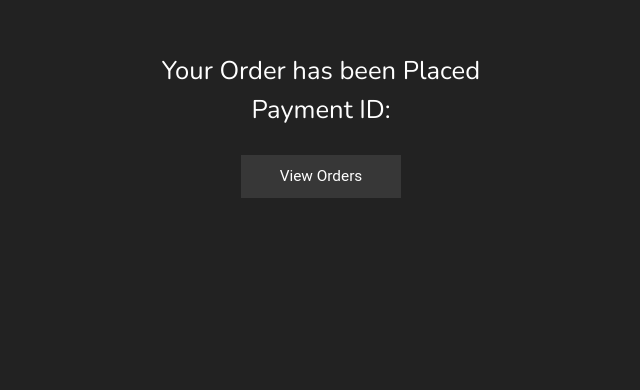
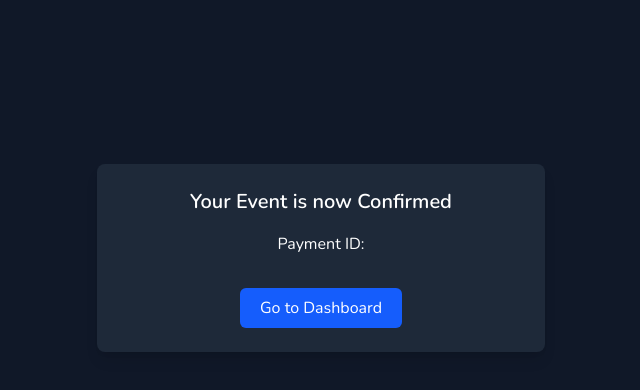
Before and after one commit to supradeepmukherjee/EventSpark, a React (Vite) app in the folder Frontend/: page /success in a window 1280 px wide. Shown: the part 142-532 px from the top of the page, without its empty margins (319-959 px from the left). Built offline with nearby package versions, Linux system fonts and the light colour scheme.

Commit message:
Payment Styling

```diff
--- a/Frontend/src/components/Payment.jsx
+++ b/Frontend/src/components/Payment.jsx
@@ -65,19 +65,23 @@ const Payment = () => {
             .catch(err => console.log(err))
     }, [id])
     return (
-        <p>
-            <div className="payment">
+        <div className="min-h-screen flex items-center justify-center ">
+            <div className="w-full max-w-xs">
                 <button
                     type="submit"
                     ref={payBtn}
                     disabled={loading || !clickable}
                     onClick={submitHandler}
-                    className='paymentBtn'
+                    className={`w-full px-6 py-2 text-2xl text-white font-semibold rounded-md transition
+                ${(loading || !clickable)
+                            ? 'bg-gray-400 cursor-not-allowed'
+                            : 'bg-blue-600 hover:bg-blue-700 cursor-pointer'}
+            `}
                 >
                     {(loading || !clickable) ? 'Please Wait...' : `Pay Rs. ${total}`}
                 </button>
             </div>
-        </p>
+        </div>
     )
 }
 
--- a/Frontend/src/components/Success.jsx
+++ b/Frontend/src/components/Success.jsx
@@ -1,16 +1,21 @@
 import { Link, useSearchParams } from 'react-router-dom'
 
 const Success = () => (
-    <div className="success text-white">
-        <p>
-            Your Order has been Placed
-        </p>
-        <p>
-            Payment ID: {useSearchParams()[0].get('ref')}
-        </p>
-        <Link to={'/myorders'}>
-            View Orders
-        </Link>
+    <div className="min-h-screen flex items-center justify-center bg-gray-900">
+        <div className="bg-gray-800 text-white p-6 rounded-lg shadow-lg max-w-md w-full text-center space-y-4">
+            <p className="text-xl font-semibold">
+                Your Event is now Confirmed
+            </p>
+            <p>
+                Payment ID: {useSearchParams()[0].get('ref')}
+            </p>
+            <Link
+                to="/customer-dashboard"
+                className="inline-block mt-4 px-5 py-2 bg-blue-600 hover:bg-blue-700 text-white rounded-md transition"
+            >
+                Go to Dashboard
+            </Link>
+        </div>
     </div>
 )
 
```
